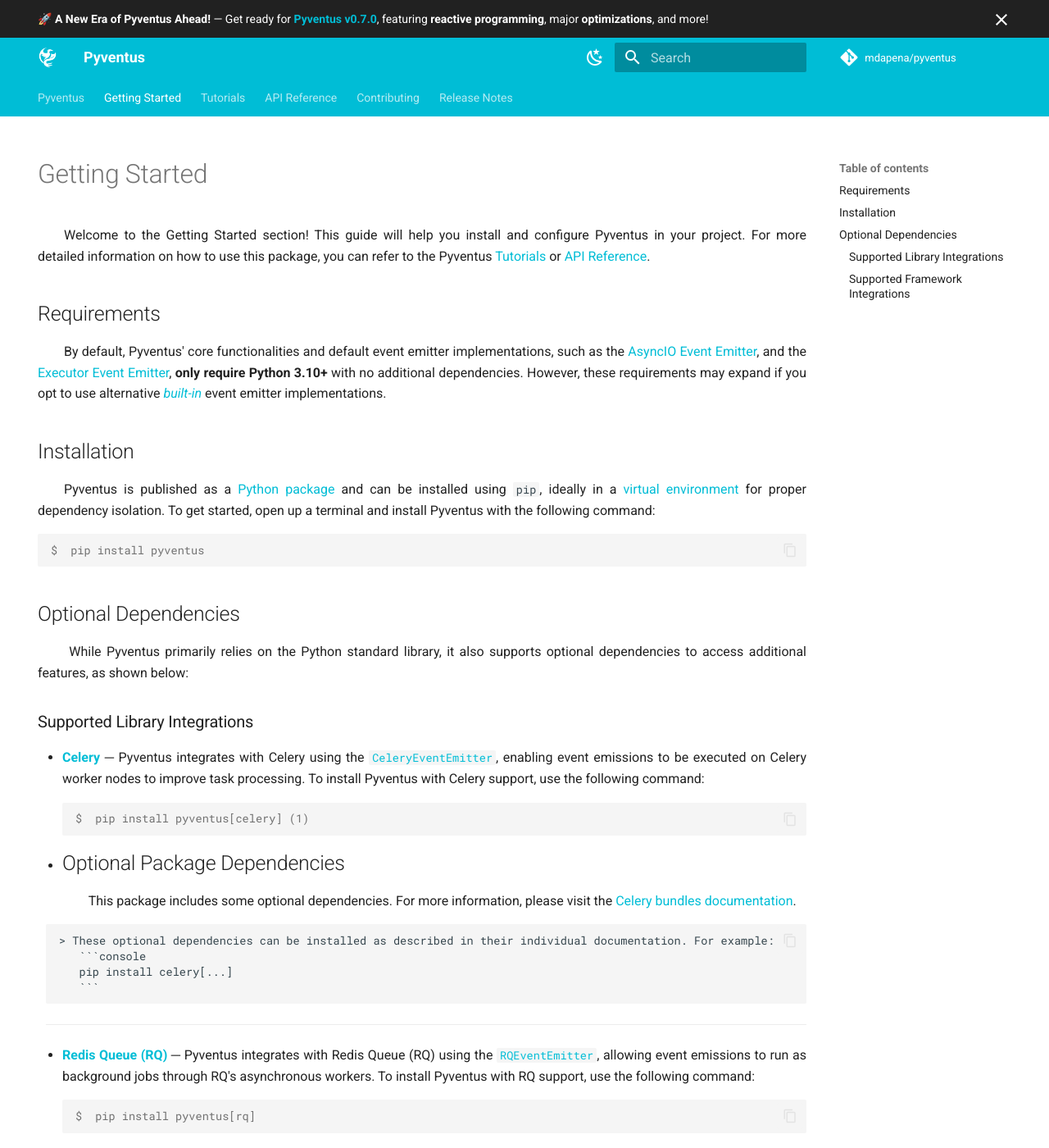
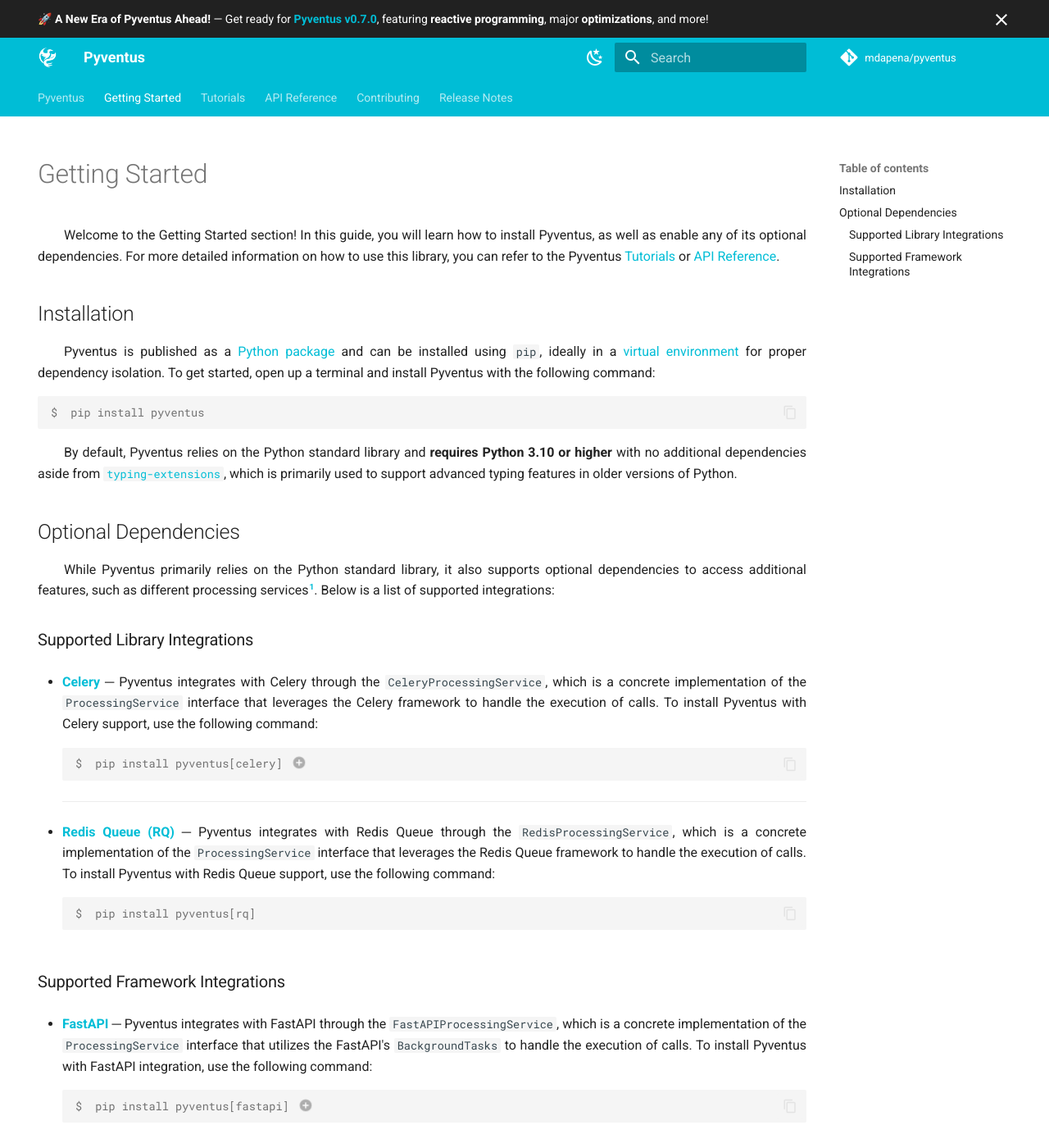
Before and after one commit to mdapena/pyventus, an MkDocs documentation site: the page built from docs/getting-started.md, in a window 1280 px wide and 1400 px high. Shown: the whole window at 82% size. Built offline with MkDocs 1.6.1 and Material for MkDocs 9.7.7, drawn with Linux system fonts in a browser that asks for light colours; comment, search, counter and statistics services are not loaded; the version menu is left out; some of the changed text lies outside the part shown.

Commit message:
Update getting-started section for v0.7.0 docs

````diff
--- a/docs/getting-started.md
+++ b/docs/getting-started.md
@@ -1,122 +1,97 @@
 ---
 hide:
-  - navigation
+    - navigation
 ---
 
 <style>
-	.go:before {
-		content: "$";
-		padding-right: 1.17647em;
-	}
+    .terminal-command {
+        .go:before {
+            content: "$";
+            padding-right: 1.17647em;
+        }
+    }
 </style>
 
-<p style='text-align: justify;' markdown>
-    &emsp;&emsp;Welcome to the Getting Started section! This guide will help you install and configure Pyventus in
-	your project. For more detailed information on how to use this package, you can refer to the Pyventus
-    [Tutorials](tutorials/index.md) or [API Reference](api/index.md).
-</p>
-
-## Requirements
-
-<p style='text-align: justify;' markdown>
-	&emsp;&emsp;By default, Pyventus' core functionalities and default event emitter implementations, such as the
-	[AsyncIO Event Emitter](tutorials/emitters/asyncio/index.md), and the [Executor Event Emitter](tutorials/emitters/executor/index.md),
-	**only require Python 3.10+** with no additional dependencies. However, these requirements may expand if you opt to
-	use alternative [*built-in*](#optional-dependencies) event emitter implementations.
+<p style="text-align: justify;" markdown>
+    &emsp;&emsp;Welcome to the Getting Started section! In this guide, you will learn how to install Pyventus, as well as enable any of its optional dependencies. For more detailed information on how to use this library, you can refer to the Pyventus [Tutorials](tutorials/index.md) or [API Reference](api/index.md).
 </p>
 
 ## Installation
 
-<p style='text-align: justify;'>
-	&emsp;&emsp;Pyventus is published as a <a href="https://pypi.org/project/pyventus/" target="_blank">Python package</a>
-	and can be installed using <code>pip</code>, ideally in a <a href="https://realpython.com/python-virtual-environments-a-primer/" target="_blank">virtual environment</a>
-	for proper dependency isolation. To get started, open up a terminal and install Pyventus with the following command:
+<p style="text-align: justify;">
+    &emsp;&emsp;Pyventus is published as a <a href="https://pypi.org/project/pyventus/" target="_blank">Python package</a> and can be installed using <code>pip</code>, ideally in a <a href="https://realpython.com/python-virtual-environments-a-primer/" target="_blank">virtual environment</a> for proper dependency isolation. To get started, open up a terminal and install Pyventus with the following command:
 </p>
 
+<div class="terminal-command">
 ```console
 pip install pyventus
 ```
+</div>
+
+<p style="text-align: justify;">
+    &emsp;&emsp;By default, Pyventus relies on the Python standard library and <b>requires Python 3.10 or higher</b> with no additional dependencies aside from <a href="https://pypi.org/project/typing-extensions/" target="_blank"><code>typing-extensions</code></a>, which is primarily used to support advanced typing features in older versions of Python.
+</p>
 
 ## Optional Dependencies
 
-<p style='text-align: justify;' markdown>
-	&emsp;&emsp; While Pyventus primarily relies on the Python standard library, it also supports optional dependencies
-	to access additional features, as shown below:
+<p style="text-align: justify;" markdown>
+	&emsp;&emsp;While Pyventus primarily relies on the Python standard library, it also supports optional dependencies to access additional features, such as different processing services[^1]. Below is a list of supported integrations:
 </p>
-
 
 ### Supported Library Integrations
 
-<ul style='text-align: justify;' markdown>
+-   <p style="text-align: justify;" markdown><a href="https://docs.celeryq.dev/en/stable/getting-started/introduction.html" target="_blank"><b>Celery</b></a> ─
+        Pyventus integrates with Celery through the `CeleryProcessingService`, which is a concrete implementation of the `ProcessingService` interface that leverages the Celery framework to handle the execution of calls. To install Pyventus with Celery support, use the following command:
+    </p>
 
-<li class="annotate" markdown>
-<a href="https://docs.celeryq.dev/en/stable/getting-started/introduction.html" target="_blank">**Celery**</a> ─
-Pyventus integrates with Celery using the [`CeleryEventEmitter`](tutorials/emitters/celery/index.md), enabling
-event emissions to be executed on Celery worker nodes to improve task processing. To install Pyventus with Celery
-support, use the following command:
+    <div class="terminal-command annotate" markdown>
+    ```console
+    pip install pyventus[celery] (1)
+    ```
+    </div>
 
-```console
-pip install pyventus[celery] (1)
-```
-</li>
+    1.  <h2 style="margin-top: 0;">Optional Package Dependencies</h2>
+        <p style="text-align: justify;">
+            &emsp;&emsp;This package also includes optional dependencies. For more information, please visit the <a href="https://docs.celeryq.dev/en/stable/getting-started/introduction.html#bundles" target="_blank">Celery documentation</a>.
+        </p>
 
-1.  <h2 style="margin-top: 0;">Optional Package Dependencies</h2>
-    &emsp;&emsp;This package includes some optional dependencies. For more information, please visit the
-    <a href="https://docs.celeryq.dev/en/stable/getting-started/introduction.html#bundles" target="_blank">Celery bundles documentation</a>.
+    ***
 
-    > These optional dependencies can be installed as described in their individual documentation. For example:
-       ```console
-       pip install celery[...]
-       ```
+-   <p style="text-align: justify;" markdown><a href="https://python-rq.org/" target="_blank"><b>Redis Queue (RQ)</b></a> ─
+        Pyventus integrates with Redis Queue through the `RedisProcessingService`, which is a concrete implementation of the `ProcessingService` interface that leverages the Redis Queue framework to handle the execution of calls. To install Pyventus with Redis Queue support, use the following command:
+    </p>
 
----
-<li markdown>
-<a href="https://python-rq.org/" target="_blank">**Redis Queue (RQ)**</a> ─
-Pyventus integrates with Redis Queue (RQ) using the [`RQEventEmitter`](tutorials/emitters/rq/index.md), allowing
-event emissions to run as background jobs through RQ's asynchronous workers. To install Pyventus with RQ support,
-use the following command:
-
-```console
-pip install pyventus[rq]
-```
-</li>
-
+    <div class="terminal-command annotate" markdown>
+    ```console
+    pip install pyventus[rq]
+    ```
+    </div>
 
 ### Supported Framework Integrations
 
-</ul>
+-   <p style="text-align: justify;" markdown><a href="https://fastapi.tiangolo.com/" target="_blank"><b>FastAPI</b></a> ─
+        Pyventus integrates with FastAPI through the `FastAPIProcessingService`, which is a concrete implementation of the `ProcessingService` interface that utilizes the FastAPI's `BackgroundTasks` to handle the execution of calls. To install Pyventus with FastAPI integration, use the following command:
+    </p>
 
-<ul style='text-align: justify;' markdown>
+    <div class="terminal-command annotate" markdown>
+    ```console
+    pip install pyventus[fastapi] (1)
+    ```
+    </div>
 
-<li class="annotate" markdown>
-<a href="https://fastapi.tiangolo.com/" target="_blank">**FastAPI**</a> ─
-Pyventus integrates with the FastAPI framework using the [`FastAPIEventEmitter`](tutorials/emitters/fastapi/index.md),
-enabling event-driven architectures to be built directly into FastAPI applications. The emitter leverages FastAPI's
-background tasks to asynchronously process event emissions without blocking responses. To install Pyventus with
-FastAPI integration, use the following command:
-
-```console
-pip install pyventus[fastapi] (1)
-```
-</li>
-
-1.  <h2 style="margin-top: 0;">Optional Package Dependencies</h2>
-    &emsp;&emsp;This package includes some optional dependencies. For more information, please visit the
-    <a href="https://fastapi.tiangolo.com/#optional-dependencies" target="_blank">FastAPI optional dependencies</a>.
-
-    >  These optional dependencies can be installed as described in their individual documentation. For example:
-       ```console
-       pip install fastapi[...]
-       ```
-
-</ul>
+    1.  <h2 style="margin-top: 0;">Optional Package Dependencies</h2>
+        <p style="text-align: justify;">
+            &emsp;&emsp;This package also includes optional dependencies. For more information, please visit the <a href="https://fastapi.tiangolo.com/#additional-optional-dependencies" target="_blank">FastAPI documentation</a>.
+        </p>
 
 ---
 
-You can install all of them with:
+You can install all of these integrations simultaneously using:
 
+<div class="terminal-command" markdown>
 ```console
 pip install pyventus[all]
 ```
+</div>
 
-<br>
+[^1]: These processing services expand the capabilities of Pyventus by providing different strategies for processing calls. For instance, the `EventEmitter` class leverages these services to decouple the processing of each event emission from the underlying implementation, resulting in a more flexible and efficient execution mechanism that enhances the responsiveness and scalability of event handling.
````
